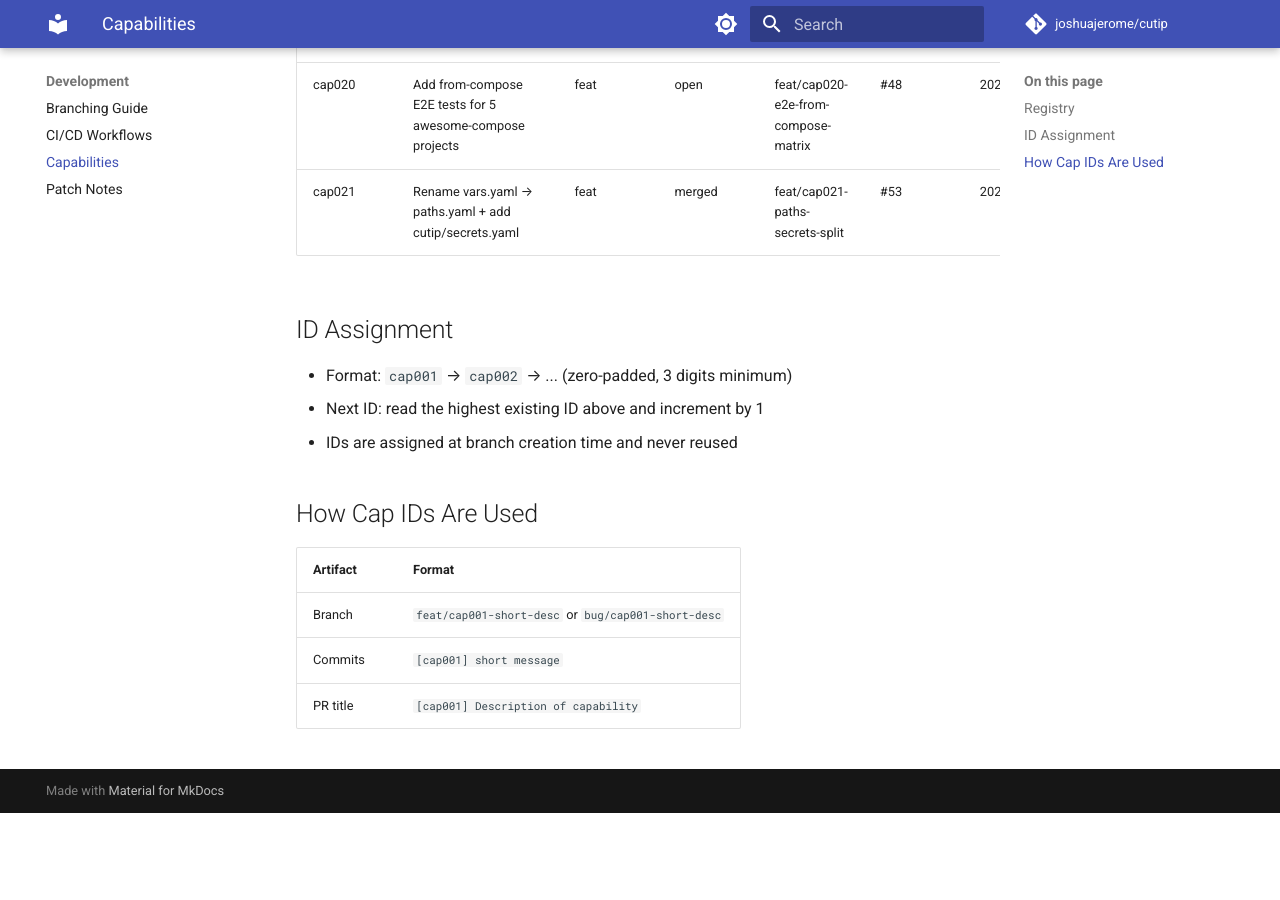
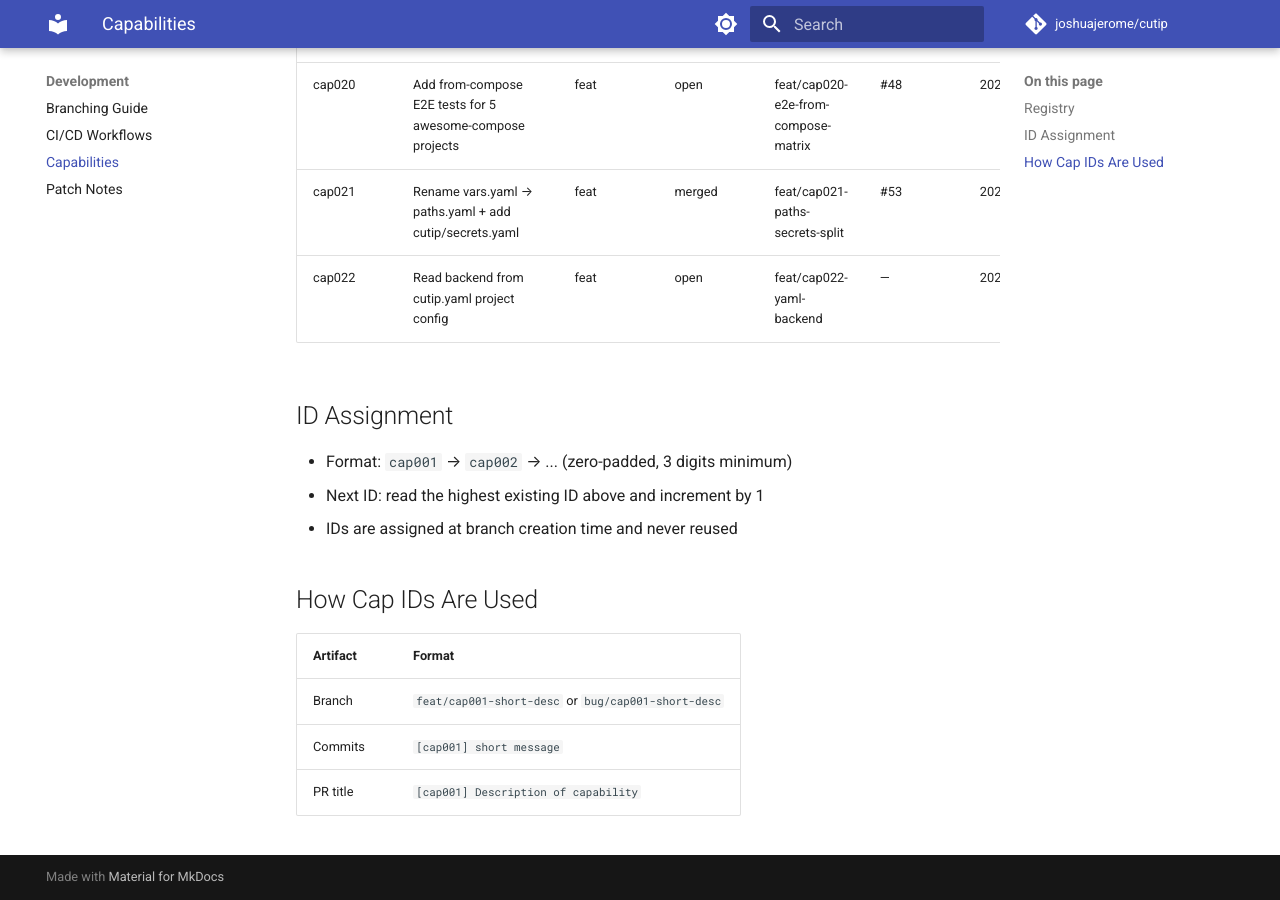
Before and after one commit to joshuajerome/cutip, an MkDocs documentation site: the page built from docs/capabilities.md, in a window 1280 px wide and 900 px high, scrolled down 2164 px. Built offline with MkDocs 1.6.1 and Material for MkDocs 9.7.7, drawn with Linux system fonts in a browser that asks for light colours; comment, search, counter and statistics services are not loaded; before the commit the page ends 2977 px from its top, so only the background shows below that.

Commit message:
[cap022] register cap022 in capabilities.md
Co-Authored-By: Claude Opus 4.6 <noreply@anthropic.com>

```diff
--- a/docs/capabilities.md
+++ b/docs/capabilities.md
@@ -29,6 +29,7 @@ commit messages, and PR titles.
 | cap019 | Revise CI workflow matrix, Test PyPI continuity, and retry policy | feat | merged | feat/cap019-ci-matrix-testpypi-retry | #47 | 2026-03-03 |
 | cap020 | Add from-compose E2E tests for 5 awesome-compose projects         | feat | open   | feat/cap020-e2e-from-compose-matrix  | #48 | 2026-03-03 |
 | cap021 | Rename vars.yaml → paths.yaml + add cutip/secrets.yaml            | feat | merged | feat/cap021-paths-secrets-split      | #53 | 2026-03-04 |
+| cap022 | Read backend from cutip.yaml project config                       | feat | open   | feat/cap022-yaml-backend             | —   | 2026-03-04 |
 
 ## ID Assignment
 
```
